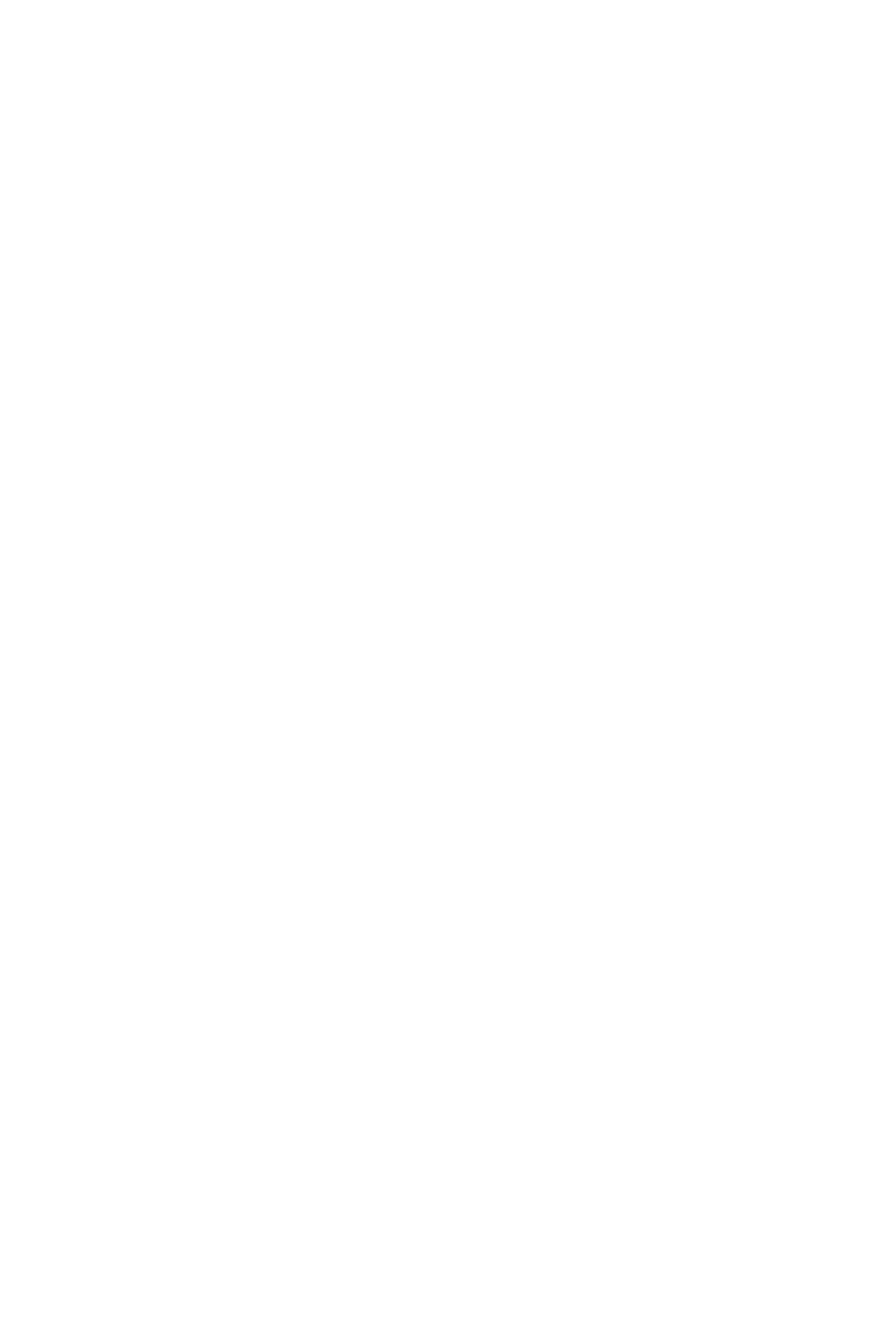
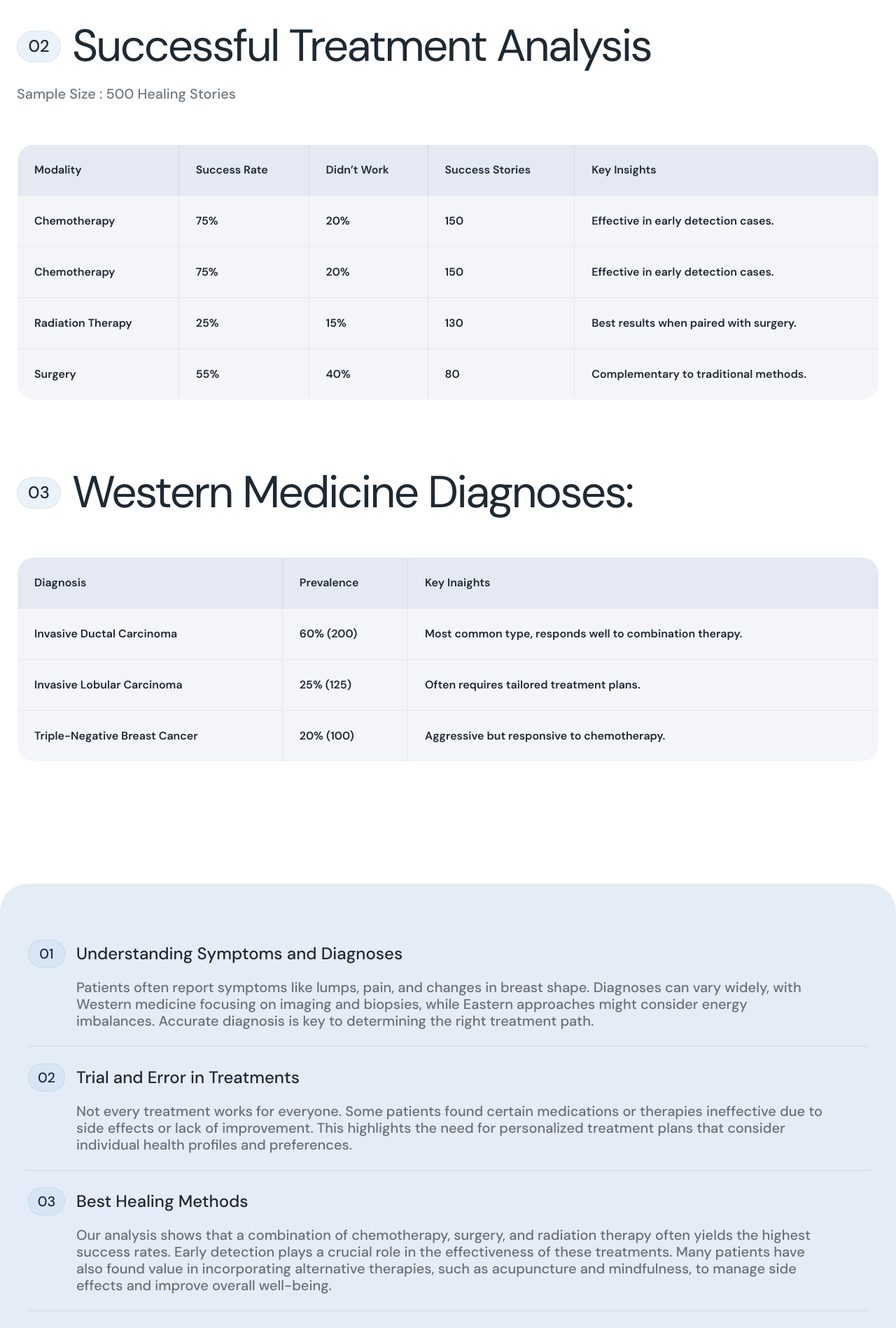
Before and after one commit to DavChaxalyan/Medlink, a Vue app: page /breast-cancer in a window 1280 px wide. Before the commit this address had no page. Shown: the part 220-2118 px from the top of the page at 70% size. Before the commit the page ends 800 px from the top, so only its background shows below. Built offline with nearby package versions, Linux system fonts and the light colour scheme; the HTML template or start-up script is replaced by a standard one; what tailwindcss-filters would draw is missing.

Commit message:
create Breast Cancer Page

```diff
--- /dev/null
+++ b/src/components/CaseStudiesPageTables/BreastCancerTables.vue
@@ -0,0 +1,43 @@
+<template>
+    <div class="max-w-[1600px] mr-auto ml-auto p-6 mt-[150px]">
+        <div class="flex items-center gap-[16px]">
+            <div
+                class="w-[63px] h-[45px] p-[8px_16px] gap-[10px] rounded-[27px] border bg-[#BAD8F14D] border-[#1F293314] flex items-center justify-center text-[#1F2933] font-dm-sans text-[24px] font-medium leading-[28.8px] text-left">
+                02</div>
+            <h1 class="font-dm-sans text-[64px] font-normal leading-[64px] tracking-[-0.04em] text-left text-[#1F2933]">
+                Successful Treatment Analysis</h1>
+        </div>
+        <div class="mt-[24px] mb-[60px]">
+            <p class="font-dm-sans text-[20px] font-medium leading-[24px] text-left text-[#1F2933A3]">Sample Size : 500
+                Healing Stories</p>
+        </div>
+        <UniversalTable :headers="headers1" :rows="rows1" />
+        <div class="flex items-center gap-[16px] mt-[100px] mb-[60px]">
+            <div
+                class="w-[63px] h-[45px] p-[8px_16px] gap-[10px] rounded-[27px] border bg-[#BAD8F14D] border-[#1F293314] flex items-center justify-center text-[#1F2933] font-dm-sans text-[24px] font-medium leading-[28.8px] text-left">
+                03</div>
+            <h1 class="font-dm-sans text-[64px] font-normal leading-[64px] tracking-[-0.04em] text-left text-[#1F2933]">
+                Western Medicine Diagnoses:</h1>
+        </div>
+        <UniversalTable :headers="headers2" :rows="rows2" />
+    </div>
+</template>
+
+<script setup>
+import UniversalTable from './UniversalTable.vue';
+
+const headers1 = ['Modality', 'Success Rate', 'Didn’t Work', 'Success Stories', 'Key Insights'];
+const rows1 = [
+    ['Chemotherapy', '75%', '20%', '150', 'Effective in early detection cases.'],
+    ['Chemotherapy', '75%', '20%', '150', 'Effective in early detection cases.'],
+    ['Radiation Therapy', '25%', '15%', '130', 'Best results when paired with surgery.'],
+    ['Surgery', '55%', '40%', '80', 'Complementary to traditional methods.']
+];
+
+const headers2 = ['Diagnosis', 'Prevalence', 'Key Inaights'];
+const rows2 = [
+    ['Invasive Ductal Carcinoma', '60% (200)', 'Most common type, responds well to combination therapy.'],
+    ['Invasive Lobular Carcinoma', '25% (125)', 'Often requires tailored treatment plans.'],
+    ['Triple-Negative Breast Cancer', '20% (100)', 'Aggressive but responsive to chemotherapy.'],
+];
+</script>
--- a/src/components/PatientsMenu/PatientsMenu.vue
+++ b/src/components/PatientsMenu/PatientsMenu.vue
@@ -1,4 +1,4 @@
-<template >
+<template>
   <div class="absolute z-10 right-[160px] top-[80px]" :class="{ hidden: !isOpen }">
 
     <div class="max-w-[1140px] p-[40px] rounded-[24px] bg-[#FFFFFF]">
@@ -10,9 +10,11 @@
       </div>
       <div class="flex gap-[118.33px] mt-[20px]">
         <div class="max-w-[176px] flex flex-col gap-[20px]">
-          <p class="font-normal leading-[24px] text-customGray text-[16px]">
-            Breast Cancer
-          </p>
+          <router-link to="/breast-cancer">
+            <p class="font-normal leading-[24px] text-customGray text-[16px]">
+              Breast Cancer
+            </p>
+          </router-link>
           <p class="font-normal leading-[24px] text-customGray text-[16px]">
             IBD
           </p>
@@ -121,5 +123,4 @@ const props = defineProps({
 });
 
 </script>
-<style >
-</style>
+<style></style>
--- /dev/null
+++ b/src/components/Text Container/TextContainer.vue
@@ -0,0 +1,38 @@
+<template>
+    <div class="mt-[150px] bg-[#E4ECF7] rounded-[40px] py-[80px]">
+        <div class="flex flex-col gap-[24px] mx-auto max-w-[1200px]">
+            <div v-for="(item, ind) in infoArray">
+                <TextContainerItem :title="item.title" :description="item.description" :count="ind + 1" :infoArray="infoArray" />
+            </div>
+        </div>
+    </div>
+</template>
+
+<script setup>
+import TextContainerItem from './TextContainerItem.vue';
+
+const infoArray = [
+    {
+        title: "Understanding Symptoms and Diagnoses",
+        description: "Patients often report symptoms like lumps, pain, and changes in breast shape. Diagnoses can vary widely, with Western medicine focusing on imaging and biopsies, while Eastern approaches might consider energy imbalances. Accurate diagnosis is key to determining the right treatment path."
+    },
+    {
+        title: "Trial and Error in Treatments",
+        description: "Not every treatment works for everyone. Some patients found certain medications or therapies ineffective due to side effects or lack of improvement. This highlights the need for personalized treatment plans that consider individual health profiles and preferences."
+    },
+    {
+        title: "Best Healing Methods",
+        description: "Our analysis shows that a combination of chemotherapy, surgery, and radiation therapy often yields the highest success rates. Early detection plays a crucial role in the effectiveness of these treatments. Many patients have also found value in incorporating alternative therapies, such as acupuncture and mindfulness, to manage side effects and improve overall well-being."
+    },
+    {
+        title: "Healing Journeys",
+        description: "Patients report that the journey through breast cancer treatment is highly personal and varies greatly. Common themes include the importance of a strong support network, staying informed about treatment options, and maintaining a positive mindset. Many have shared stories of resilience and adaptability, highlighting the significance of mental and emotional strength alongside physical treatment."
+    },
+    {
+        title: "Advice for Others",
+        description: "Those who have successfully navigated their healing journey often advise others to seek multiple opinions, stay proactive in managing their health, and explore integrative therapies that align with their values and lifestyle. Building a supportive community and prioritizing self-care are also frequently emphasized as key components of recovery."
+    }
+];
+</script>
+
+<style scoped></style>
--- /dev/null
+++ b/src/components/Text Container/TextContainerItem.vue
@@ -0,0 +1,30 @@
+<template>
+    <div class="flex gap-[16px]"
+        :style="{ borderBottom: count !== infoArray.length ? '1px solid rgba(31, 41, 51, 0.1)' : 'none', paddingBottom: count !== infoArray.length ? '24px' : '0px' }">
+        <div>
+            <div
+                class="w-[53px] h-[40px] flex items-center justify-center p-2 px-4 gap-2 rounded-[27px] border border-[#1F293314] bg-[#BAD8F14D] text-[#1F2933] font-dm-sans text-[20px] font-medium leading-6 text-left">
+                0{{ count }}</div>
+        </div>
+        <div class="flex flex-col gap-[16px]">
+            <p class="text-[#1F2933] font-dm-sans text-[24px] font-medium leading-[40px] tracking[-0.02em] text-left">
+                {{ title }}</p>
+            <p class="max-w-[1071px] font-dm-sans text-[20px] font-medium leading-[24px] text-left text-[#1F2933A3]">{{
+                description }}
+            </p>
+        </div>
+    </div>
+</template>
+
+<script setup>
+import { defineProps } from 'vue';
+
+const props = defineProps({
+    count: Number,
+    title: String,
+    description: String,
+    infoArray: Array
+});
+</script>
+
+<style scoped></style>
--- a/src/pages/Breast Cancer/BreastCancer.vue
+++ b/src/pages/Breast Cancer/BreastCancer.vue
@@ -1,13 +1,16 @@
 <template>
     <div>
         <Header />
-
+        <BreastCancerTables />
+        <TextContainer />
         <Footer />
     </div>
 </template>
 
 <script setup>
 import Header from "../../components/Header/Header.vue";
+import BreastCancerTables from "../../components/CaseStudiesPageTables/BreastCancerTables.vue";
+import TextContainer from "../../components/Text Container/TextContainer.vue";
 import Footer from '../../components/Footer/Footer.vue';
 
 </script>
--- a/src/router/index.js
+++ b/src/router/index.js
@@ -1,11 +1,13 @@
 import { createRouter, createWebHistory } from 'vue-router';
 import HomePage from '../pages/Home/Home.vue';
 import CaseStudies from '../pages/Case Studies/CaseStudies.vue';
+import BreastCancer from '../pages/Breast Cancer/BreastCancer.vue';
 
 
 const routes = [
     { path: '/', component: HomePage },
     { path: '/case-studies', component: CaseStudies },
+    { path: '/breast-cancer', component: BreastCancer },
 ];
 
 const router = createRouter({
```
